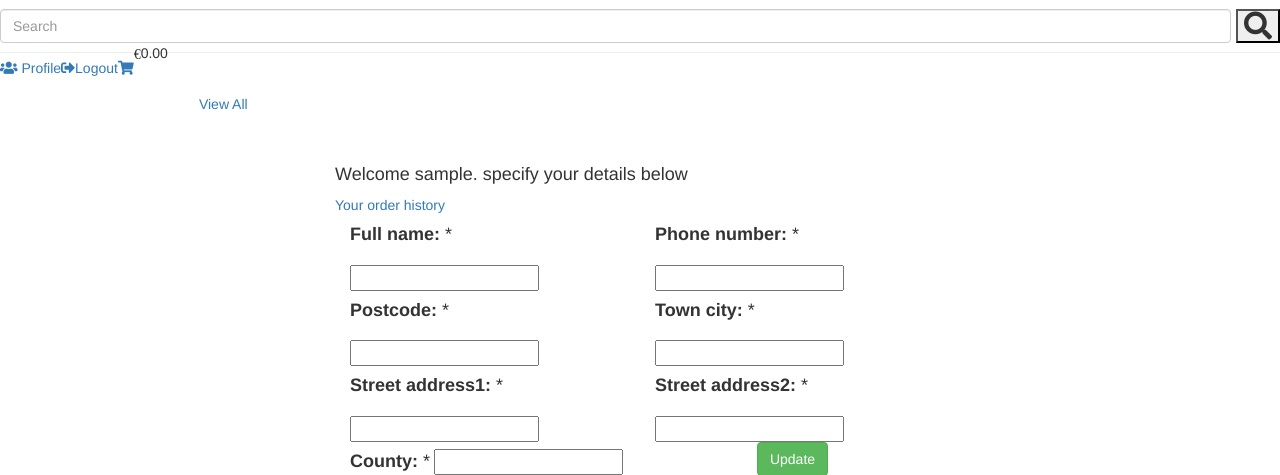
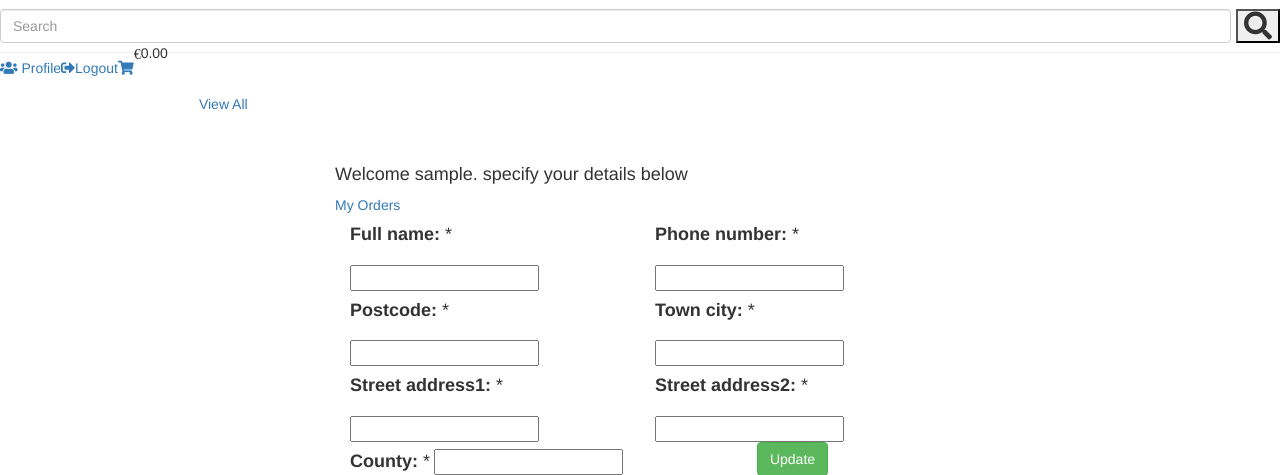
Before and after one commit to tomciosegal/nutri-store, a Django app: page /accounts/profile/ in a window 1280 px wide. Shown: the part 370-845 px from the top of the page. Run offline with Django 3.2, Linux system fonts and the light colour scheme; the visitor is signed in with stand-in values (Sample User, id 1); data that the repository does not hold is empty; some libraries are stand-ins or nearby versions; some web fonts are replaced.

```diff
--- a/accounts/templates/profile.html
+++ b/accounts/templates/profile.html
@@ -9,7 +9,7 @@
             <div class="col-12 col-md-6 profile-form-wrapper">
                 <div class="mx-auto my-3">
                     <h4 class="profile-welcome">Welcome {{user.username}}. specify your details below</h4>
-                    <a href= "{% url 'order_history' %}">Your order history</a>
+                    <a href= "{% url 'order_history' %}">My Orders</a>
                         <form method="POST" class="post-form">{% csrf_token %}
                             {% for field in form %}
                             <div class="forms-group">
```
Also changed, not shown: README.md.
